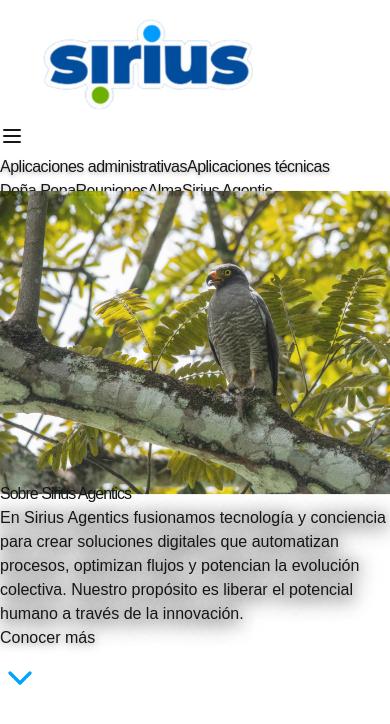
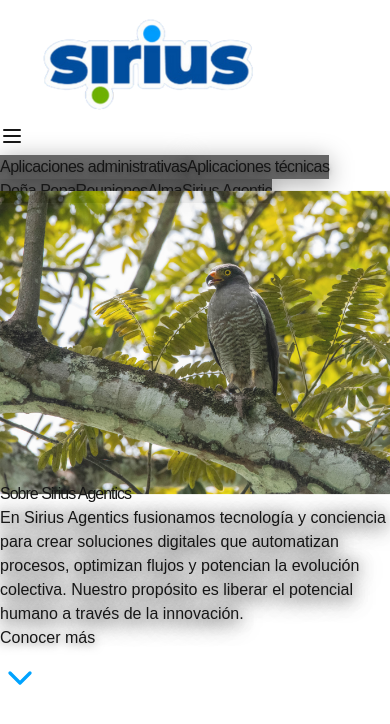
Before and after one commit to pablofelipe01/siriusagentic, a Next.js app: page / in a window 390 px wide. Shown: the top 724 px of the page. Built offline with nearby package versions, Linux system fonts and the light colour scheme.

Commit message:
Update page.tsx

```diff
--- a/src/app/page.tsx
+++ b/src/app/page.tsx
@@ -152,7 +152,7 @@ export default function HomePage() {
     {
       id: 'dona-pepa',
       label: 'Doña Pepa',
-      image: '/DSC_3285.jpg',
+      image: '/DJI_0545.JPG',
       title: 'Doña Pepa',
       content: `Chatea con nuestro agente de inteligencia artificial a la vanguardia de la tecnología.`,
       apps: [
@@ -178,7 +178,7 @@ export default function HomePage() {
     {
       id: 'sirius-agentic',
       label: 'Sirius Agentic',
-      image: '/DSC_2889.jpg',
+      image: '/DJI_0909.jpg',
       title: 'Sirius Agentic',
       content: 'Sirius Agentic es nuestro agente de inteligencia artificial disponible en WhatsApp para ayudarte con tus consultas y necesidades empresariales.',
       apps: [
@@ -248,12 +248,13 @@ export default function HomePage() {
                   }
                   setIsMenuOpen(false)
                 }}
-                className={`text-[#BCD7EA] hover:text-[#00A3FF] px-3 sm:px-4 py-2 rounded-lg text-sm sm:text-base lg:text-lg font-bold transition-all duration-300 tracking-tight transform hover:scale-105 relative overflow-hidden shadow-none hover:shadow-lg hover:shadow-[#00A3FF]/40` + (activeSection === id ? ' text-[#00A3FF]' : '')}
+                className={`text-white hover:text-[#00A3FF] px-3 sm:px-4 py-2 rounded-lg text-sm sm:text-base lg:text-lg font-bold transition-all duration-300 tracking-tight transform hover:scale-105 relative overflow-hidden shadow-lg hover:shadow-2xl hover:shadow-black/60 shadow-black/30 bg-black/60` + (activeSection === id ? ' text-[#00A3FF]' : '')}
                 style={{
                   fontFamily: 'Utile, Arial, sans-serif',
                   letterSpacing: '-0.5px',
                   textShadow: activeSection === id ? '0 0 10px rgba(0, 163, 255, 0.5)' : '0 2px 4px rgba(0, 0, 0, 0.3)',
-                  background: 'transparent'
+                  background: 'rgba(0,0,0,0.6)', // fondo oscuro translúcido
+                  boxShadow: '0 4px 24px 0 rgba(0,0,0,0.35)',
                 }}
               >
                 <span className="relative z-10">{label}</span>
```
